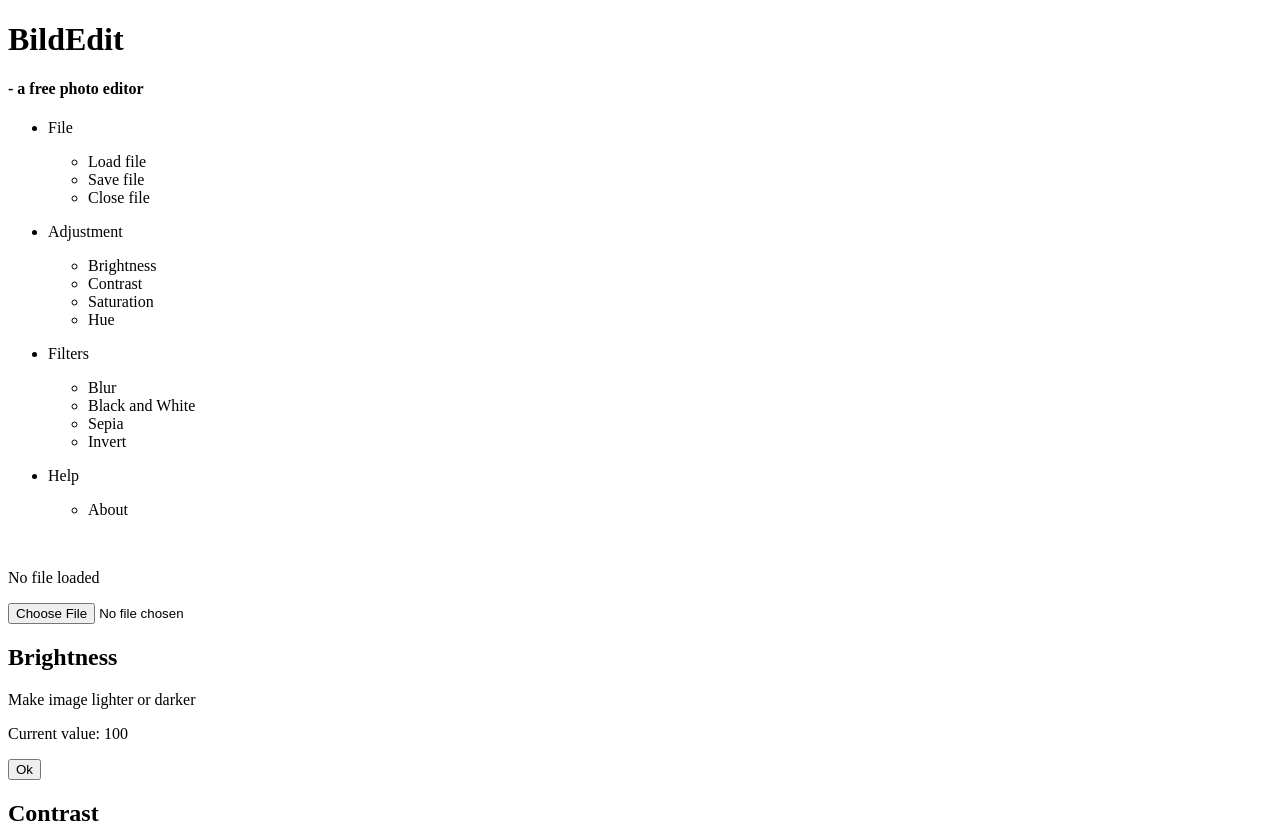
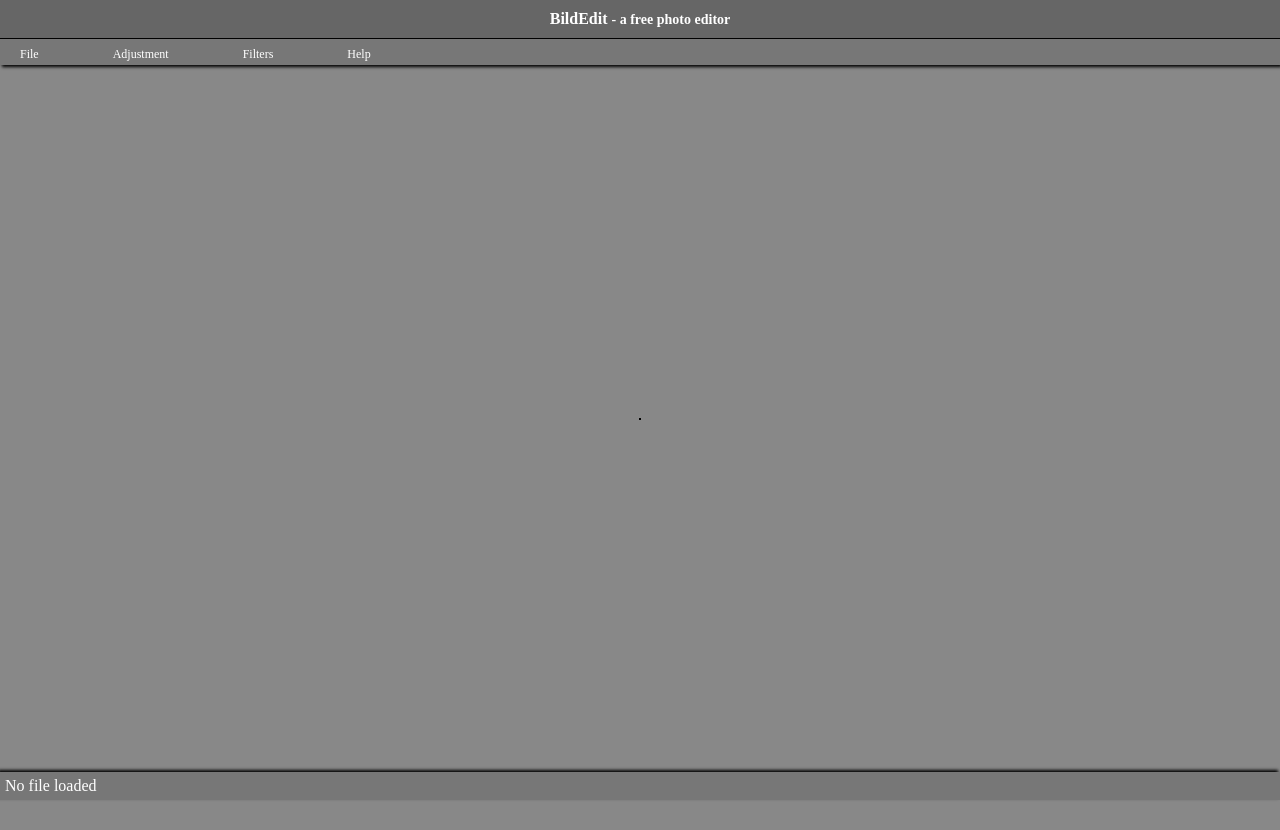
Before and after one commit to larsvidar/Bildedit, a plain HTML site: page index.html in a window 1280 px wide. Shown: the top 830 px of the page. After the commit the page ends 800 px from the top, so only its background shows below. Drawn offline with nearby package versions, Linux system fonts and the light colour scheme; the site is published under a folder, as on GitHub Pages, so addresses that start at the root find nothing.

Commit message:
Update index.html
- FIxed error in link to css file.

```diff
--- a/index.html
+++ b/index.html
@@ -5,7 +5,7 @@
 		<meta name="viewport" content="width=device-width, initial-scale=1">
 		<title>BildEdit</title>
 		<link rel="stylesheet" href="//code.jquery.com/ui/1.12.1/themes/base/jquery-ui.css">
-		<link href="/css/style.css" type="text/css" rel="stylesheet">
+		<link href="css/style.css" type="text/css" rel="stylesheet">
 		<script src="https://ajax.googleapis.com/ajax/libs/jquery/3.1.1/jquery.min.js"></script>
 		<script src="https://code.jquery.com/ui/1.12.1/jquery-ui.js"></script>
 		<script src="scripts/StreamSaver.js"></script>
```
